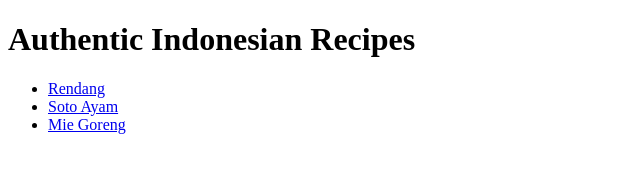
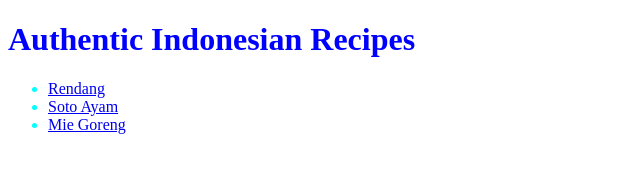
Before and after one commit to yantikarus/odin-recipes, a plain HTML site: page index.html in a window 1280 px wide. Shown: the whole page, without its empty margins (0-640 px from the left). Drawn offline with Linux system fonts and the light colour scheme.

Commit message:
added some styles

```diff
--- a/index.html
+++ b/index.html
@@ -4,6 +4,7 @@
     <meta charset="UTF-8">
     <meta http-equiv="X-UA-Compatible" content="IE=edge">
     <meta name="viewport" content="width=device-width, initial-scale=1.0">
+    <link rel="stylesheet" href="style.css">
     <title>Cooking Blog</title>
 </head>
 <body>
--- /dev/null
+++ b/style.css
@@ -0,0 +1,6 @@
+h1{
+    color:blue;
+}
+ul{
+    color:aqua;
+}
```
